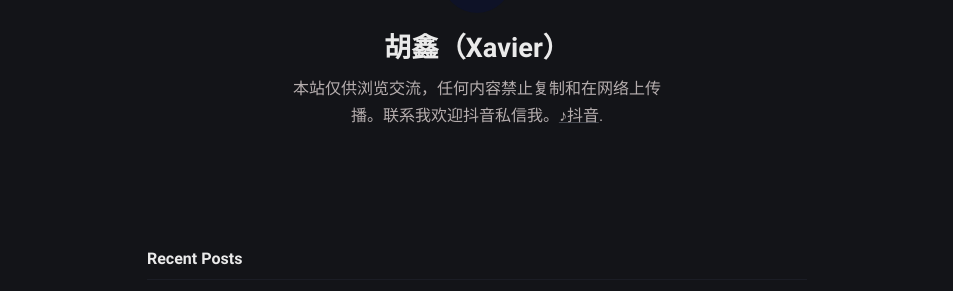
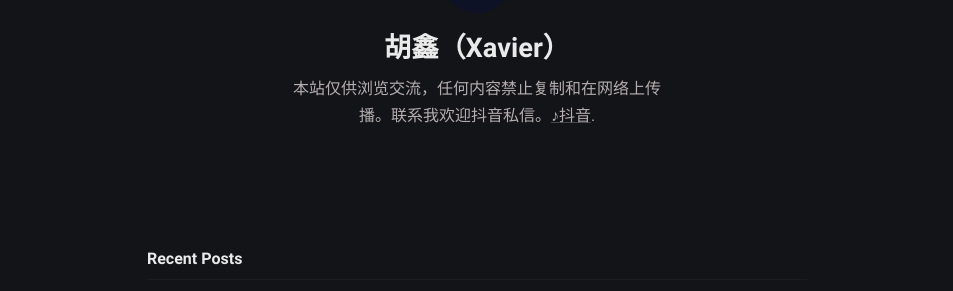
Before and after one commit to X-Vier/super-turmeric-17d7d, a Jekyll site: the page built from index.md, in a window 1280 px wide. Shown: the part 225-516 px from the top of the page, without its empty margins (163-1116 px from the left). Built offline with Jekyll 4.4.1, drawn with Linux system fonts in a browser that asks for light colours.

Commit message:
_config.yml: updated bio in author

```diff
--- a/_config.yml
+++ b/_config.yml
@@ -10,7 +10,7 @@ mode: dark
 author:
   name: 胡鑫（Xavier）
   bio: >-
-    本站仅供浏览交流，任何内容禁止复制和在网络上传播。联系我欢迎抖音私信我。<a href="https://v.douyin.com/ehnrTMB/"
+    本站仅供浏览交流，任何内容禁止复制和在网络上传播。联系我欢迎抖音私信。<a href="https://v.douyin.com/ehnrTMB/"
     target="_blank" rel="noopener">♪抖音</a>.
   username: username
   github: x-vier
```
